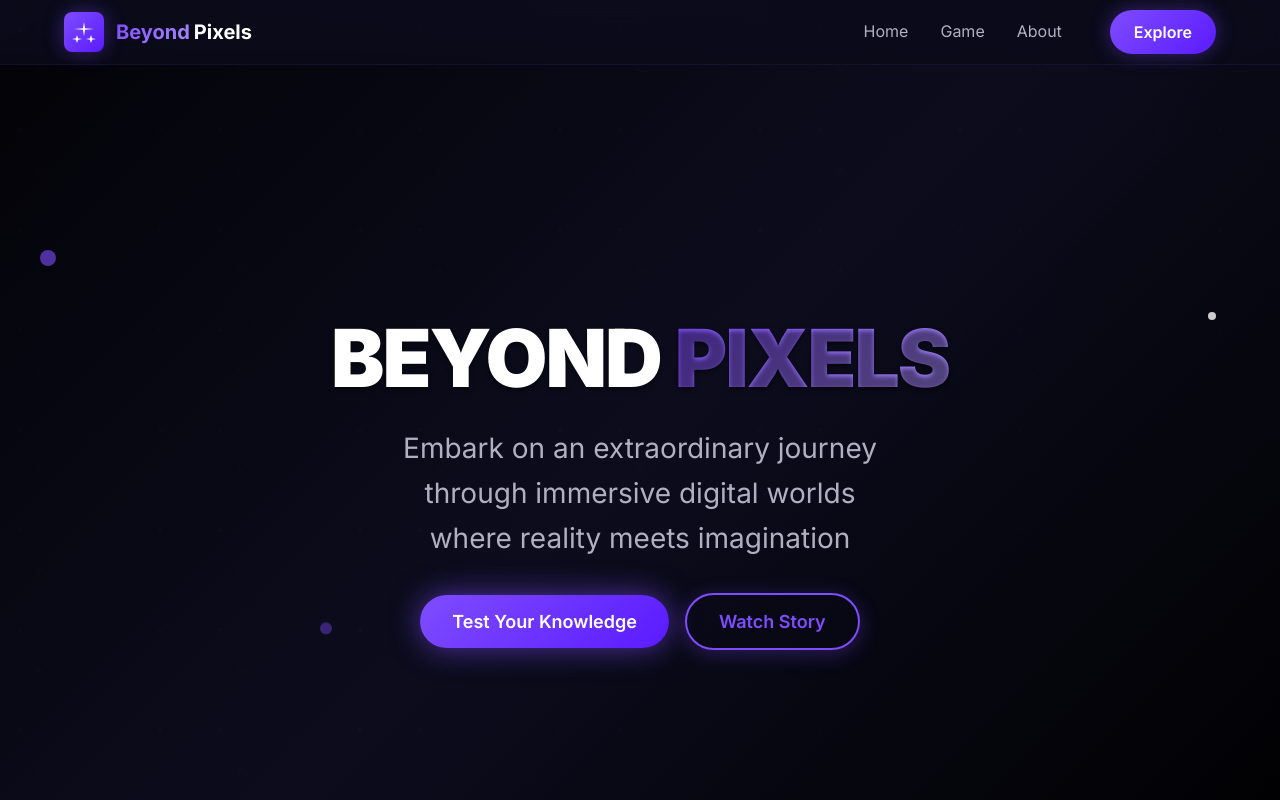
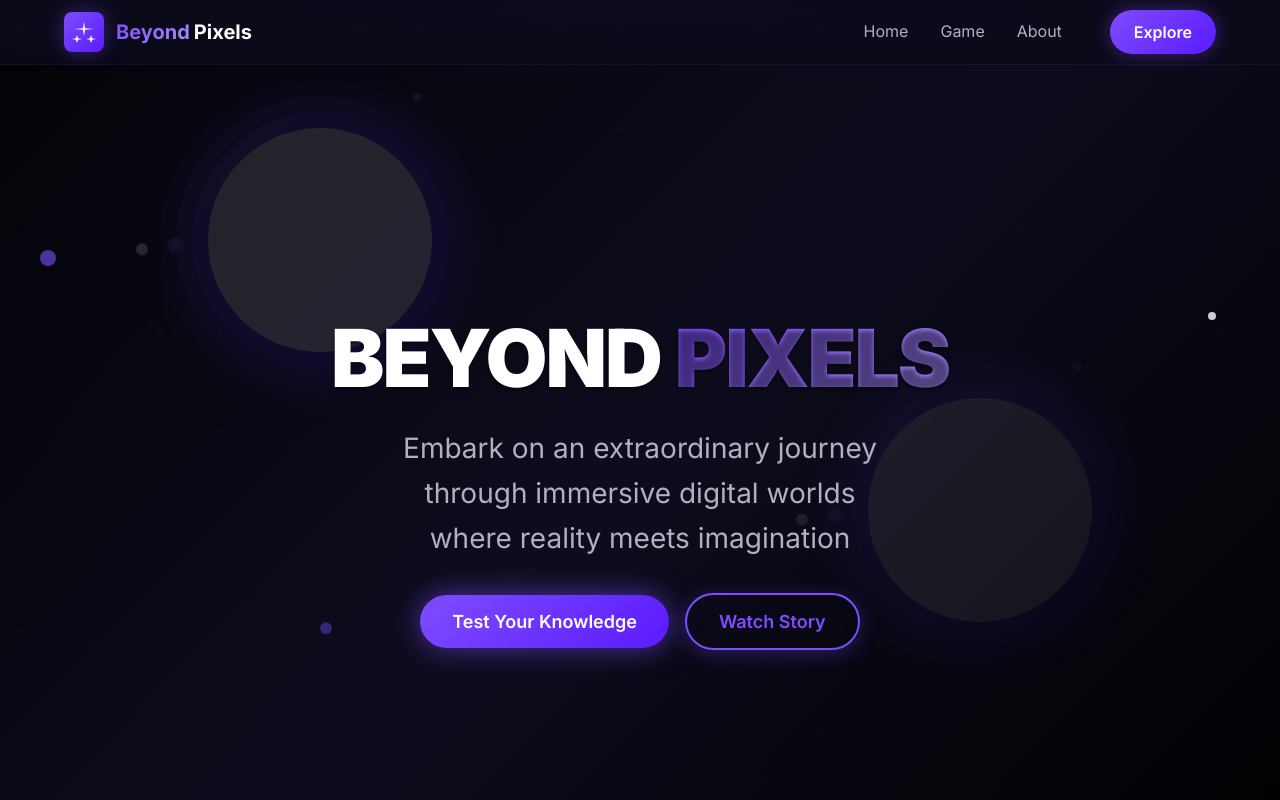
Before and after one commit to georgeibrahim1/beyond-pixels-frontend, a React (Vite) app: page / in a window 1280 px wide. Shown: the top 800 px of the page. Built offline with nearby package versions, Linux system fonts and the light colour scheme.

Commit message:
style: update style of homePage

```diff
--- a/src/App.jsx
+++ b/src/App.jsx
@@ -7,7 +7,6 @@ import ExplorePage from './pages/explorePage'
 import GamePage from './pages/gamePage'
 import AboutPage from './pages/aboutPage'
 import ErrorPage from './pages/errorPage'
-import Ribbons from './components/Ribbons';
 
 export default function App() {
   return (
--- a/src/pages/homePage.css
+++ b/src/pages/homePage.css
@@ -401,3 +401,22 @@
   color: var(--color-text-secondary);
   line-height: 1.6;
 }
+
+.bg-z {
+  position: absolute;   /* takes it out of the flex/grid flow */
+  z-index: 0;           /* behind content */
+  opacity: 0.5;         /* adjust transparency */
+  pointer-events: none; /* so it won't block clicks */
+}
+
+.x {
+  top: 300px;
+  right: 140px;
+}
+
+.f {
+  top: 30px;
+  left: 160px;
+  width: 10rem;
+  height: 10rem;
+}
--- a/src/pages/homePage.jsx
+++ b/src/pages/homePage.jsx
@@ -10,6 +10,30 @@ export default function HomePage() {
   return (
     <div className="homepage">
       <section className="hero hero-section">
+            <div className="visual-element bg-z x">
+              <div className="orb-container">
+                <div className="orb-layer orb-layer-1" />
+                <div className="orb-layer orb-layer-2" />
+                <div className="orb-layer orb-layer-3" />
+                <div className="orb-core" />
+
+                <div className="orbiting-element orbiting-element-1" />
+                <div className="orbiting-element orbiting-element-2" />
+                <div className="orbiting-element orbiting-element-3" />
+              </div>
+            </div>
+            <div className="visual-element bg-z f">
+              <div className="orb-container">
+                <div className="orb-layer orb-layer-1" />
+                <div className="orb-layer orb-layer-2" />
+                <div className="orb-layer orb-layer-3" />
+                <div className="orb-core" />
+
+                <div className="orbiting-element orbiting-element-1" />
+                <div className="orbiting-element orbiting-element-2" />
+                <div className="orbiting-element orbiting-element-3" />
+              </div>
+            </div>
         <div className="hero-overlay cinematic-overlay" />
 
         <div className="hero-content">
```
